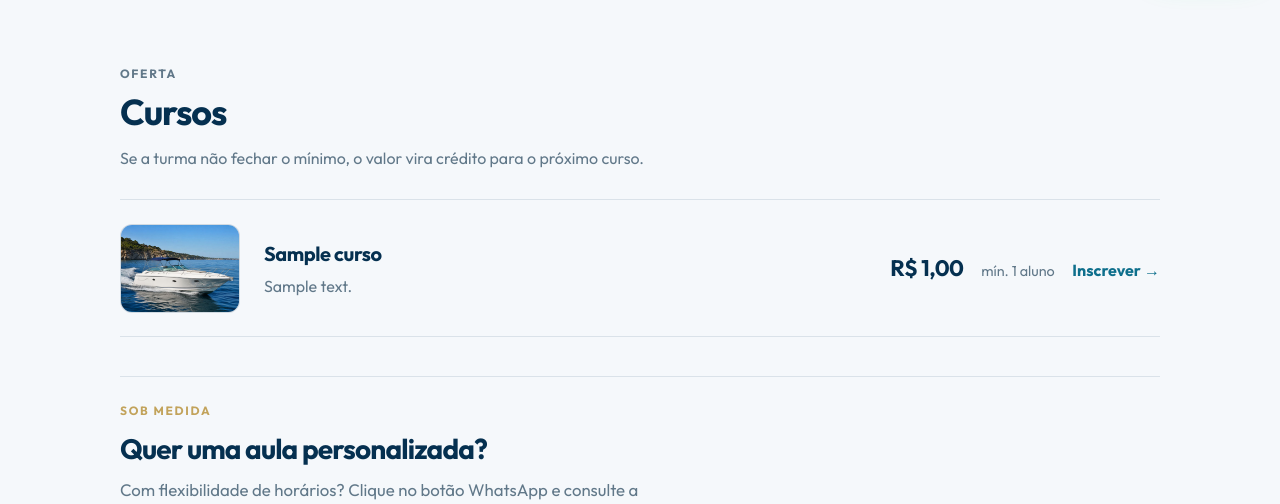
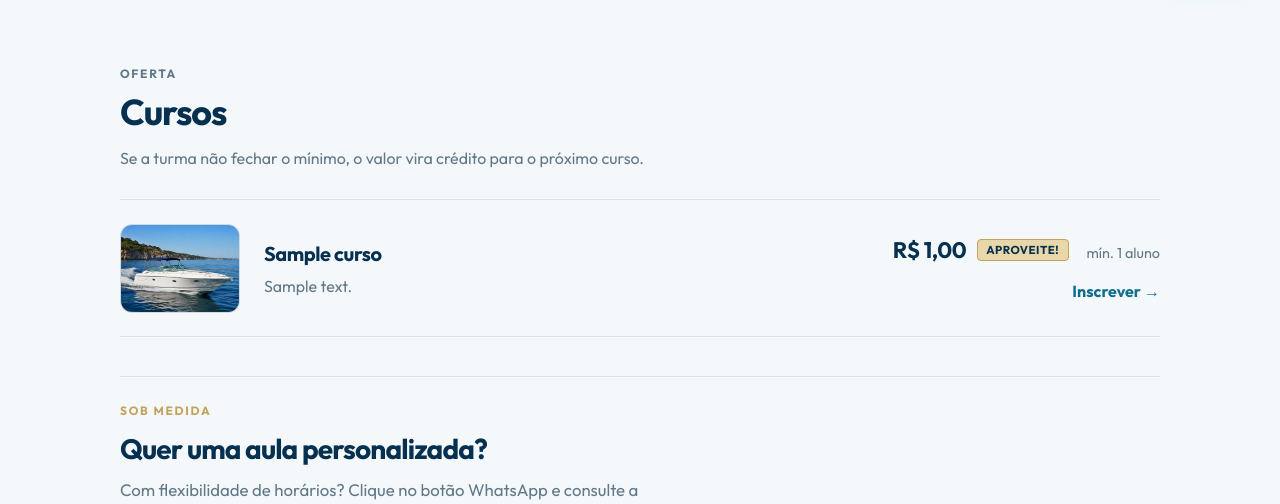
Before and after one commit to werlich/Cursos, a Django app: page / in a window 1280 px wide. Shown: the part 815-1319 px from the top of the page. Run offline with Django 5.2, Linux system fonts and the light colour scheme; data comes from the database, SQL or seed files in the repository; tables that the repository leaves empty hold one stand-in row (values such as "Sample post").

Commit message:
Add optional “Aproveite!” badge next to course price on the home catalog.
Co-authored-by: Cursor <cursoragent@cursor.com>

```diff
--- a/cliente/models.py
+++ b/cliente/models.py
@@ -27,6 +27,11 @@ class Curso(models.Model):
         help_text="Mínimo de alunos pagos para fechar turma neste curso (padrão das turmas)",
     )
     ativo = models.BooleanField(default=True)
+    mostrar_aproveite = models.BooleanField(
+        default=False,
+        verbose_name="Banner Aproveite!",
+        help_text="Exibe o selo “Aproveite!” ao lado do preço na página de cursos.",
+    )
     ordem = models.PositiveSmallIntegerField(default=0)
 
     class Meta:
--- a/static/css/cursos.css
+++ b/static/css/cursos.css
@@ -293,11 +293,31 @@ a:hover { text-decoration: underline; }
   justify-content: flex-end;
   gap: 0.75rem 1.1rem;
 }
+.price-row {
+  display: inline-flex;
+  align-items: center;
+  flex-wrap: wrap;
+  gap: 0.45rem 0.65rem;
+}
 .price {
   font-size: 1.4rem;
   font-weight: 700;
   color: var(--navy);
   letter-spacing: -0.02em;
+}
+.price-badge {
+  display: inline-block;
+  padding: 0.2rem 0.55rem;
+  font-size: 0.72rem;
+  font-weight: 700;
+  letter-spacing: 0.04em;
+  text-transform: uppercase;
+  color: var(--navy);
+  background: var(--gold-soft);
+  border: 1px solid var(--gold);
+  border-radius: 4px;
+  line-height: 1.2;
+  white-space: nowrap;
 }
 .meta { color: var(--muted); font-size: 0.9rem; }
 .link-action {
--- a/templates/cliente/home.html
+++ b/templates/cliente/home.html
@@ -39,7 +39,12 @@
             <p>{{ c.descricao }}</p>
           </div>
           <div class="course-side">
-            <span class="price">R$ {{ c.preco }}</span>
+            <div class="price-row">
+              <span class="price">R$ {{ c.preco }}</span>
+              {% if c.mostrar_aproveite %}
+                <span class="price-badge">Aproveite!</span>
+              {% endif %}
+            </div>
             <span class="meta">mín. {{ c.min_alunos_padrao }} aluno{{ c.min_alunos_padrao|pluralize }}</span>
             <a class="link-action" href="{% url 'cliente:cadastro' %}">Inscrever →</a>
           </div>
```
Also changed, not shown: cliente/admin.py (+12 -3 lines), cliente/migrations/0014_curso_mostrar_aproveite.py (added).
